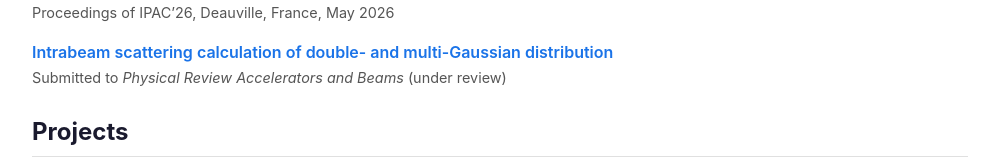
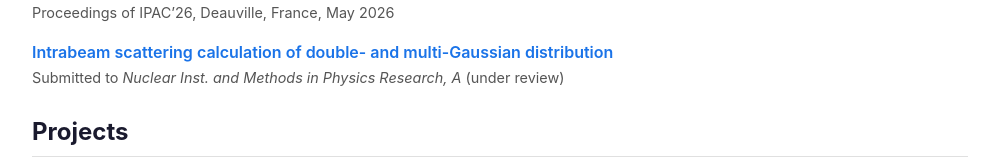
Before and after one commit to wx-wu21/wxwu.github.io, a plain HTML site: page index.html in a window 1280 px wide. Shown: the part 536-695 px from the top of the page, without its empty margins (140-1139 px from the left). Drawn offline with Linux system fonts and the light colour scheme.

Commit message:
Update index.html

```diff
--- a/index.html
+++ b/index.html
@@ -130,7 +130,7 @@
         </div>
         <div class="pub-item">
             <a href="#" class="pub-title">Intrabeam scattering calculation of double- and multi-Gaussian distribution</a>
-            <div class="pub-venue">Submitted to <em>Physical Review Accelerators and Beams</em> (under review) </div>
+            <div class="pub-venue">Submitted to <em>Nuclear Inst. and Methods in Physics Research, A</em> (under review) </div>
         </div>
 
         <!-- 项目 -->
```
